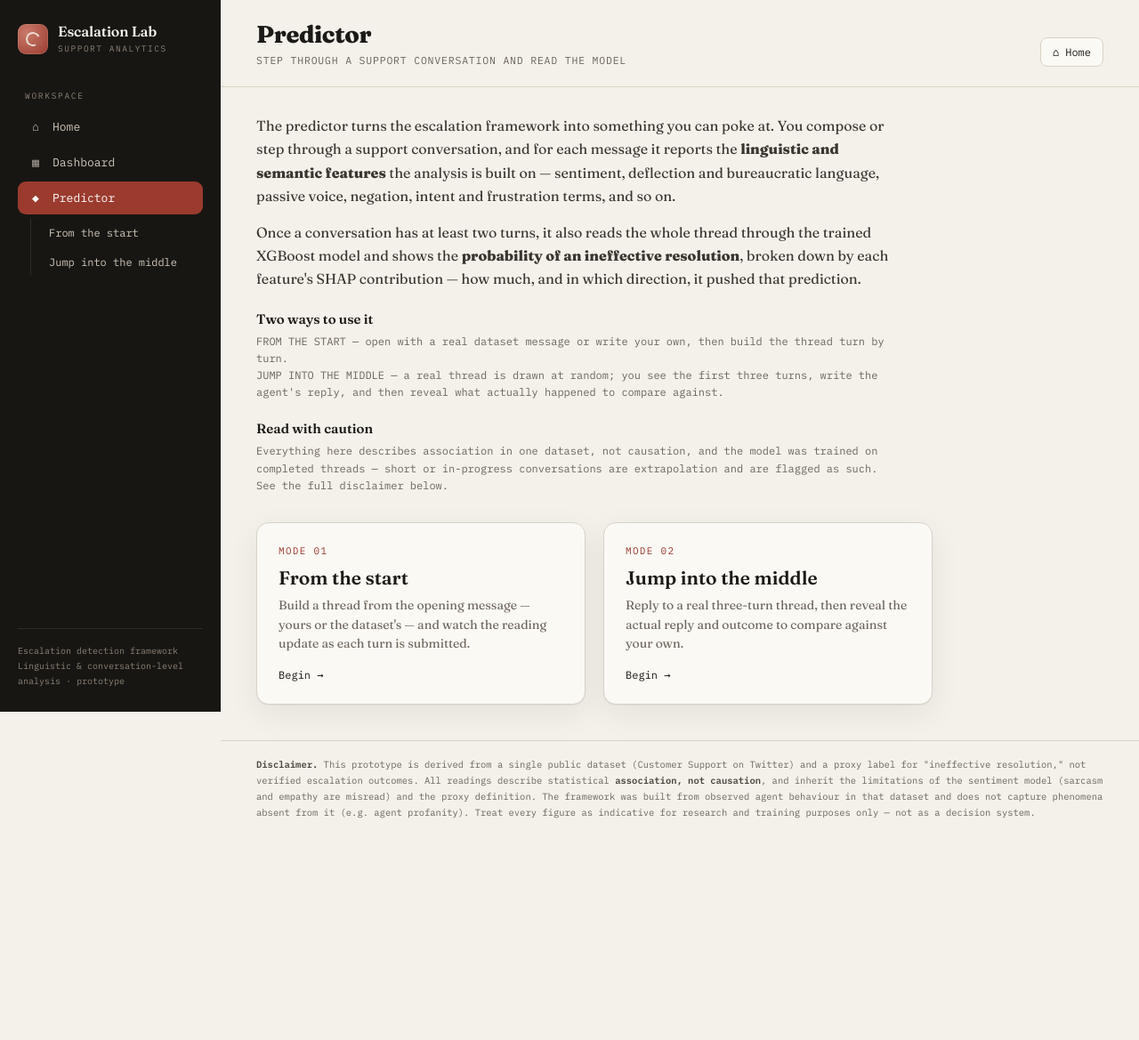
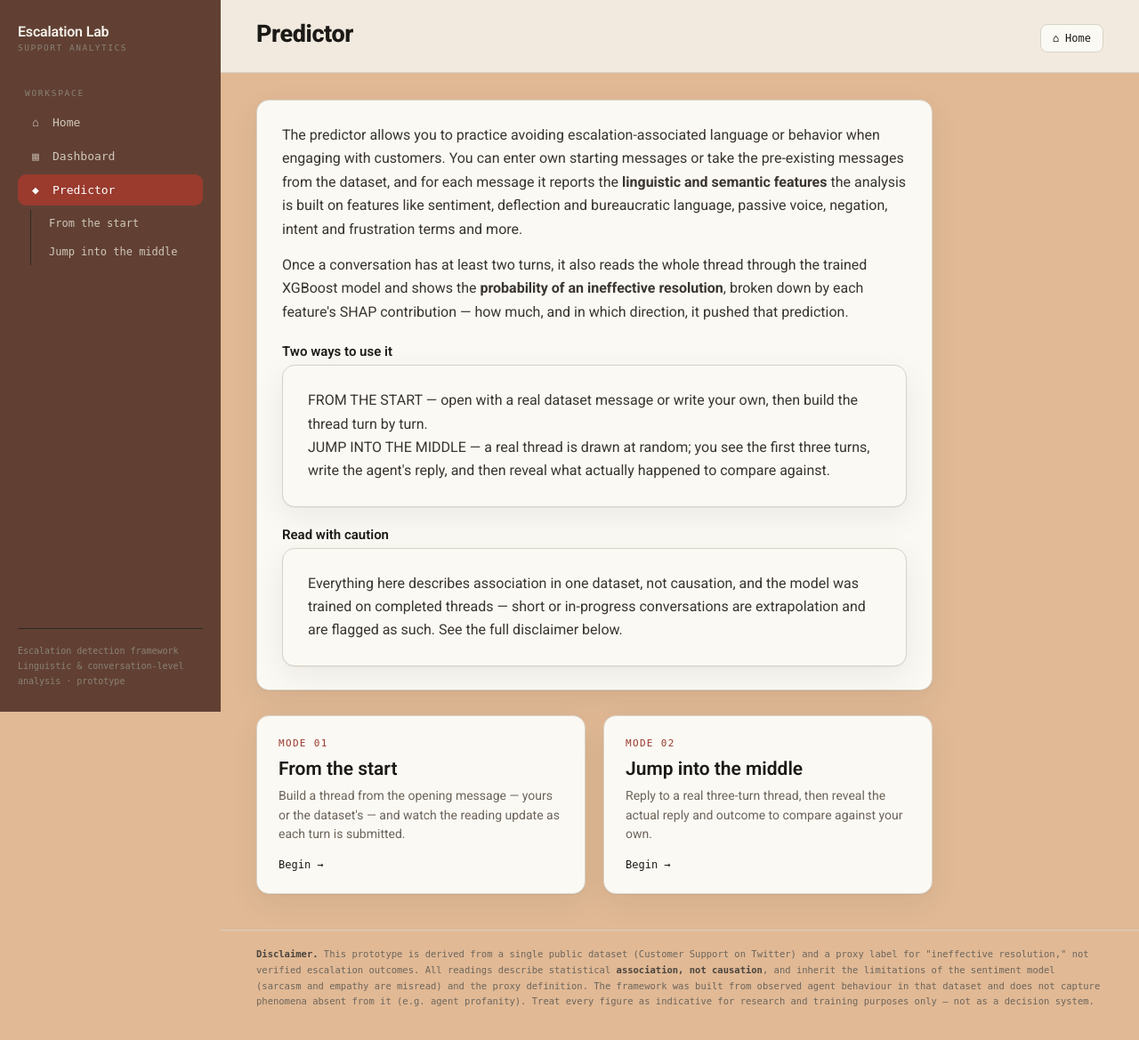
Before and after one commit to rudimentos/Social-Media_Machine-Learning_project, a Flask app: page /predictor in a window 1280 px wide. Shown: the whole page at 89% size. Before the commit the page ends 920 px from the top, so only its background shows below. Run offline with Flask 3, Linux system fonts and the light colour scheme; some libraries are stand-ins or nearby versions.

Commit message:
prot-final(probably)

```diff
--- a/escalation_prot/templates/base.html
+++ b/escalation_prot/templates/base.html
@@ -6,16 +6,16 @@
 <title>{% block title %}Escalation Lab{% endblock %}</title>
 <link rel="preconnect" href="https://fonts.googleapis.com">
 <link rel="preconnect" href="https://fonts.gstatic.com" crossorigin>
-<link href="https://fonts.googleapis.com/css2?family=Fraunces:ital,opsz,wght@0,9..144,400;0,9..144,600;0,9..144,800;1,9..144,400&family=IBM+Plex+Mono:wght@400;500;600&display=swap" rel="stylesheet">
+<link href="https://fonts.googleapis.com/css2?family=Caveat:wght@400..700&family=Roboto:ital,wght@0,100..900;1,100..900&display=swap" rel="stylesheet">
 {% block head_extra %}{% endblock %}
 <style>
   :root{
-    --canvas:#f4f1ea; --ink:#1c1a17; --muted:#6c655b; --line:#d8d2c6;
-    --card:#fbf9f4; --card-2:#ffffff;
+    --canvas:#e1b995; --ink:#1c1a17; --muted:#6c655b; --line:#d8d2c6;
+    --card:#FBF9F4; --card-2:#fbf9f4;
     --rust:#9a3b2e; --rust-soft:#c97b6a; --teal:#3c5a63; --teal-soft:#6f95a0; --amber:#b8862f;
-    --side:#181613; --side-line:#2e2a25; --side-ink:#cfc7ba; --side-mut:#8a8175;
+    --side:#614033; --side-line:#2e2a25; --side-ink:#cfc7ba; --side-mut:#8a8175;
     --shadow:0 1px 0 rgba(28,26,23,.05), 0 10px 34px rgba(28,26,23,.07);
-    --serif:'Fraunces',Georgia,serif; --mono:'IBM Plex Mono',ui-monospace,monospace;
+    --serif:'Roboto',sans-serif; --mono:'Roboto Mono',ui-monospace,monospace;
   }
   *{box-sizing:border-box}
   html,body{margin:0;min-height:100%}
@@ -67,7 +67,6 @@
 <body>
   <aside class="side">
     <a class="brand" href="/">
-      <div class="mark"></div>
       <div><h1>Escalation Lab</h1><small>Support Analytics</small></div>
     </a>
     <div class="nav-h">Workspace</div>
--- a/escalation_prot/templates/predictor_home.html
+++ b/escalation_prot/templates/predictor_home.html
@@ -2,12 +2,12 @@
 {% set active = 'predictor' %}
 {% block title %}Predictor · Escalation Lab{% endblock %}
 {% block page_title %}Predictor{% endblock %}
-{% block page_sub %}Step through a support conversation and read the model{% endblock %}
 {% block topbar_right %}<div class="hbtns"><a class="hbtn" href="/">⌂ Home</a></div>{% endblock %}
 
 {% block style_extra %}
-  .body{max-width:720px;margin-bottom:32px}
+  .body{max-width:760px;margin-bottom:28px;background:var(--card);border:1px solid var(--line);border-radius:14px;padding:26px 28px;box-shadow:var(--shadow)}
   .body p{font-size:16px;line-height:1.65;color:#3a352f;margin:0 0 14px}
+  .body p:last-child{margin-bottom:0}
   .body h3{font-family:var(--serif);font-size:15px;font-weight:600;margin:22px 0 6px}
   .body .small{font-family:var(--mono);font-size:12px;color:var(--muted);line-height:1.6}
   .cards{display:grid;grid-template-columns:1fr 1fr;gap:20px;max-width:760px}
@@ -23,20 +23,20 @@
 
 {% block content %}
 <div class="body">
-  <p>The predictor turns the escalation framework into something you can poke at. You compose or
-    step through a support conversation, and for each message it reports the <b>linguistic and
-    semantic features</b> the analysis is built on — sentiment, deflection and bureaucratic language,
-    passive voice, negation, intent and frustration terms, and so on.</p>
+  <p>The predictor allows you to practice avoiding escalation-associated language or behavior when engaging with customers. You can enter own starting messages or
+    take the pre-existing messages from the dataset, and for each message it reports the <b>linguistic and
+    semantic features</b> the analysis is built on features like sentiment, deflection and bureaucratic language,
+    passive voice, negation, intent and frustration terms and more.</p>
   <p>Once a conversation has at least two turns, it also reads the whole thread through the trained
     XGBoost model and shows the <b>probability of an ineffective resolution</b>, broken down by each
     feature's SHAP contribution — how much, and in which direction, it pushed that prediction.</p>
   <h3>Two ways to use it</h3>
-  <p class="small">FROM THE START — open with a real dataset message or write your own, then build the
+  <p class="body">FROM THE START — open with a real dataset message or write your own, then build the
     thread turn by turn.<br>
     JUMP INTO THE MIDDLE — a real thread is drawn at random; you see the first three turns, write the
     agent's reply, and then reveal what actually happened to compare against.</p>
   <h3>Read with caution</h3>
-  <p class="small">Everything here describes association in one dataset, not causation, and the model
+  <p class="body">Everything here describes association in one dataset, not causation, and the model
     was trained on completed threads — short or in-progress conversations are extrapolation and are
     flagged as such. See the full disclaimer below.</p>
 </div>
```
